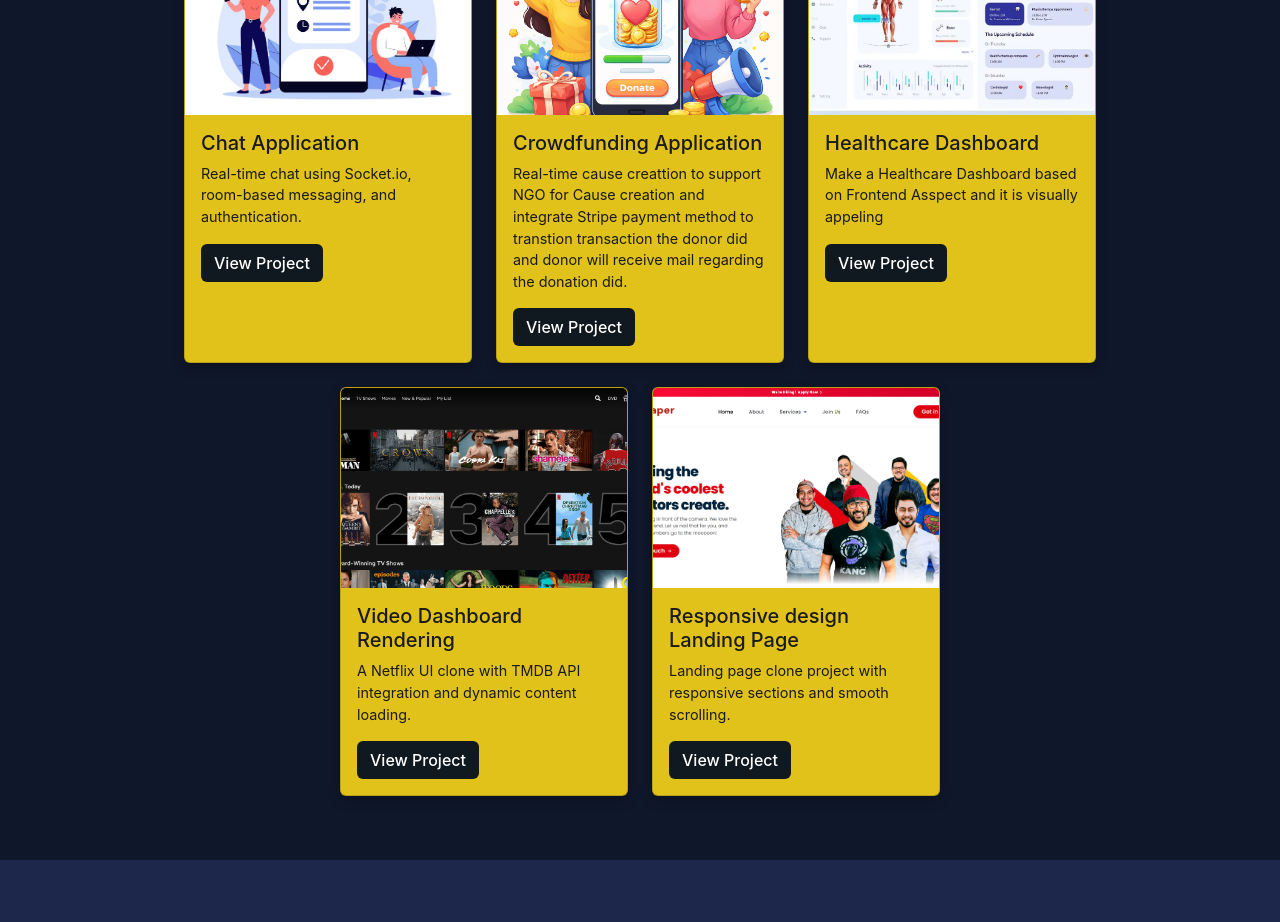
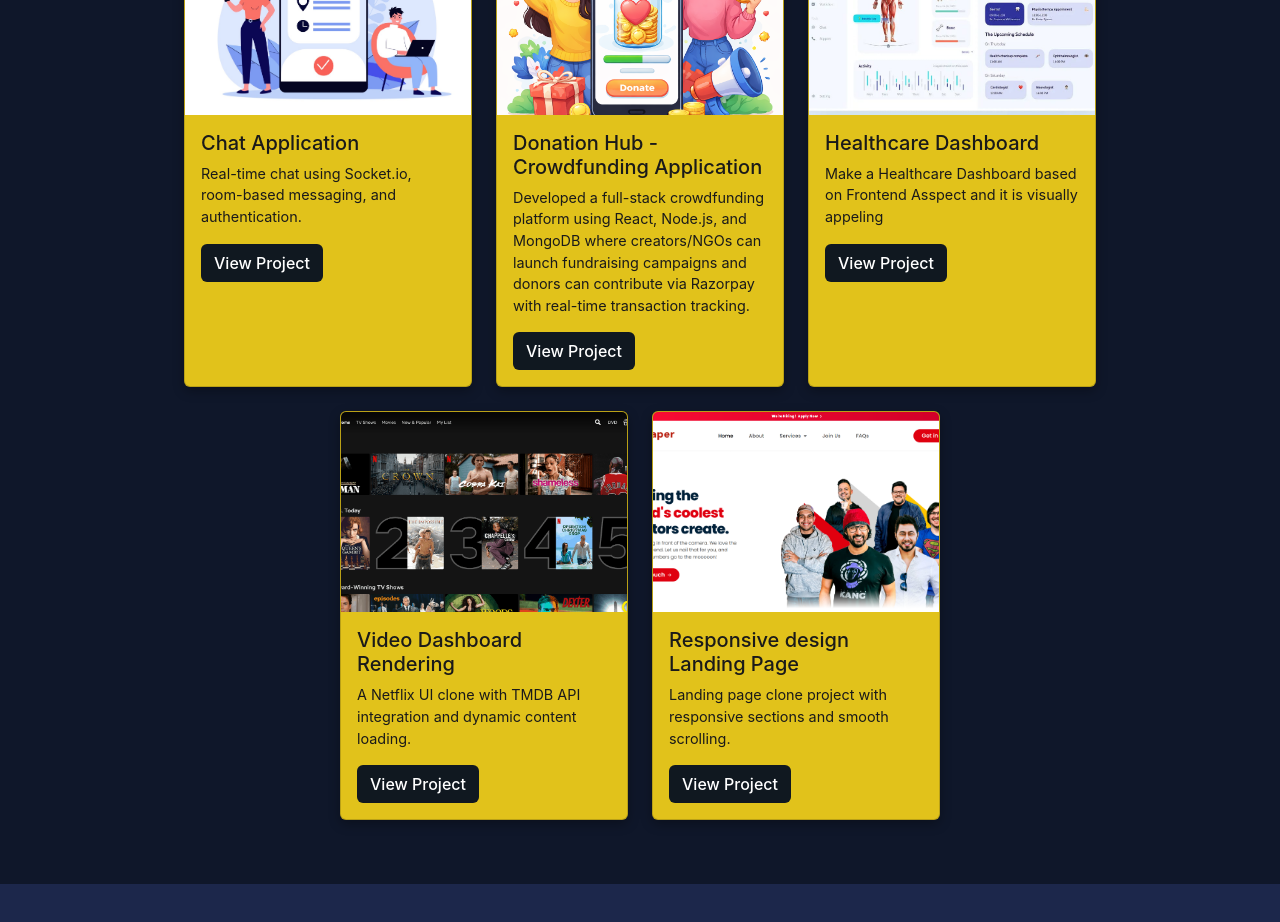
Before and after one commit to Thanveer-Aslam/Portfolio, a React (Vite) app: page / in a window 1280 px wide. Shown: the part 2500-3422 px from the top of the page. Built offline with nearby package versions, Linux system fonts and the light colour scheme.

Commit message:
Add DonationHub full-stack crowdfunding project with Razorpay integration

```diff
--- a/src/pages/Project.jsx
+++ b/src/pages/Project.jsx
@@ -17,11 +17,11 @@ const projects = [
     target: "_blank",
   },
   {
-    title: "Crowdfunding Application",
+    title: "Donation Hub - Crowdfunding Application",
     image: Crowdfunding,
     description:
-      "Real-time cause creattion to support NGO for Cause creation and integrate Stripe payment method to transtion transaction the donor did and donor will receive mail regarding the donation did.",
-    link: "https://healthcare-orpin-eight.vercel.app/",
+      "Developed a full-stack crowdfunding platform using React, Node.js, and MongoDB where creators/NGOs can launch fundraising campaigns and donors can contribute via Razorpay with real-time transaction tracking.",
+    link: "https://donation-platform-client.vercel.app/",
     target: "_blank",
   },
   {
```
